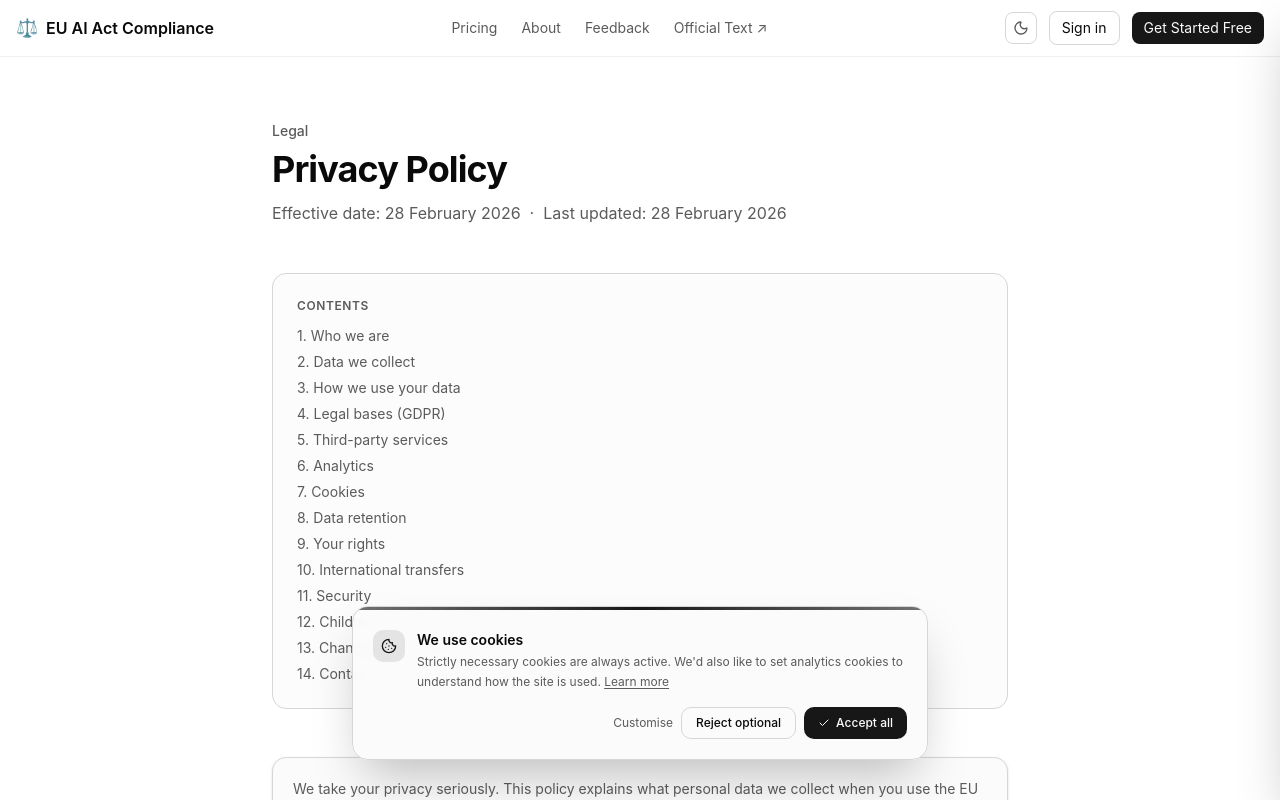
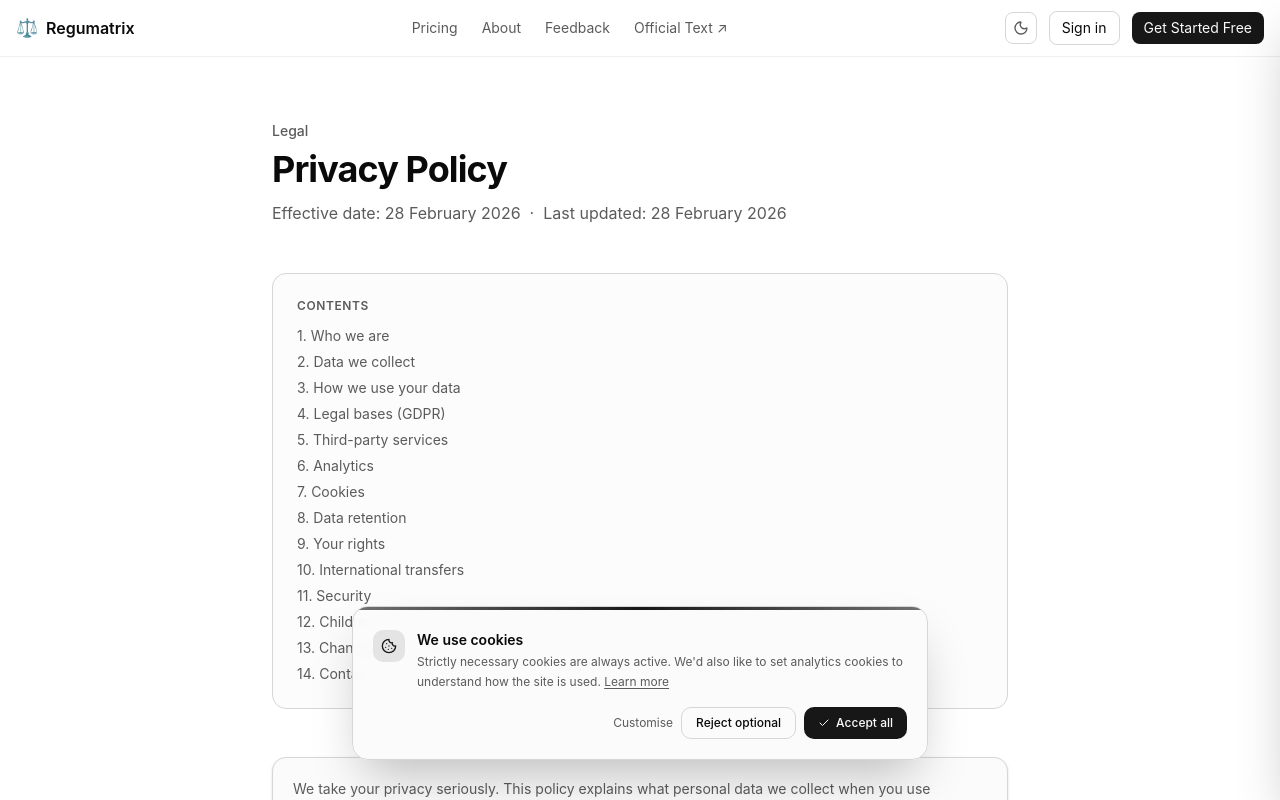
Before and after one commit to ZaZza402/eu-ai-compliance-tool, a Next.js app: page /privacy in a window 1280 px wide. Shown: the top 800 px of the page. Built offline with nearby package versions, Linux system fonts and the light colour scheme; no server answers.

Commit message:
rebrand: rename to Regumatrix across all UI, metadata, PDF, email, package name, env example

```diff
--- a/app/(marketing)/about/page.tsx
+++ b/app/(marketing)/about/page.tsx
@@ -3,7 +3,7 @@ import Link from "next/link";
 import { SignedIn, SignedOut } from "@clerk/nextjs";
 
 export const metadata: Metadata = {
-  title: "Why this tool exists — EU AI Act Compliance Checker",
+  title: "Why this tool exists — Regumatrix",
   description:
     "A developer's honest take on EU AI Act compliance — why this tool was built, what it actually does, and why it's priced the way it is.",
 };
--- a/app/(marketing)/layout.tsx
+++ b/app/(marketing)/layout.tsx
@@ -23,8 +23,8 @@ export default function MarketingLayout({
           {/* Logo */}
           <Link href="/" className="flex items-center gap-2 font-semibold">
             <span className="text-lg leading-none">⚖️</span>
-            <span className="hidden sm:inline-block">EU AI Act Compliance</span>
-            <span className="sm:hidden">EU AI Act</span>
+            <span className="hidden sm:inline-block">Regumatrix</span>
+            <span className="sm:hidden">Regumatrix</span>
           </Link>
 
           {/* Nav links */}
@@ -99,7 +99,7 @@ export default function MarketingLayout({
       <footer className="border-t border-border/40 py-6">
         <div className="container mx-auto max-w-7xl px-4 text-center text-sm text-muted-foreground">
           <p>
-            EU AI Act Compliance Tool — Powered by{" "}
+            Regumatrix — Powered by{" "}
             <a
               href="https://eur-lex.europa.eu/legal-content/EN/TXT/?uri=CELEX%3A32024R1689"
               target="_blank"
--- a/app/(marketing)/page.tsx
+++ b/app/(marketing)/page.tsx
@@ -7,7 +7,7 @@ import type { RiskLevel } from "@/lib/analysis-schema";
 import { TestimonialsSection } from "@/components/marketing/TestimonialsSection";
 
 export const metadata: Metadata = {
-  title: "EU AI Act Compliance Checker — Article-Grounded AI Analysis",
+  title: "Regumatrix — Article-Grounded EU AI Act Compliance Checker",
   description:
     "Instantly determine your EU AI Act risk classification, applicable obligations, and key actions. Grounded in the full 113-article corpus of Regulation (EU) 2024/1689. 3 free analyses on sign-up — no credit card required.",
 };
--- a/app/(marketing)/pricing/page.tsx
+++ b/app/(marketing)/pricing/page.tsx
@@ -3,7 +3,7 @@ import Link from "next/link";
 import { SignedIn, SignedOut } from "@clerk/nextjs";
 
 export const metadata: Metadata = {
-  title: "Pricing — EU AI Act Compliance Checker",
+  title: "Pricing — Regumatrix",
   description:
     "Simple credit-based pricing. Buy once, credits never expire. 3 free analyses on every new account — no credit card required.",
 };
--- a/app/(marketing)/privacy/page.tsx
+++ b/app/(marketing)/privacy/page.tsx
@@ -2,9 +2,9 @@ import type { Metadata } from "next";
 import Link from "next/link";
 
 export const metadata: Metadata = {
-  title: "Privacy Policy — EU AI Act Compliance Tool",
+  title: "Privacy Policy — Regumatrix",
   description:
-    "How we collect, use, and protect your personal data. GDPR-compliant privacy policy for the EU AI Act Compliance Tool.",
+    "How we collect, use, and protect your personal data. GDPR-compliant privacy policy for Regumatrix.",
 };
 
 // ── Helpers ──────────────────────────────────────────────────────────────────
@@ -122,7 +122,7 @@ export default function PrivacyPage() {
         <div className="mb-12 rounded-xl border border-border bg-card p-5 shadow-sm">
           <p className="text-sm leading-relaxed text-muted-foreground">
             We take your privacy seriously. This policy explains what personal
-            data we collect when you use the EU AI Act Compliance Tool, why we
+            data we collect when you use Regumatrix, why we
             collect it, how long we keep it, and what rights you have. This
             policy complies with the General Data Protection Regulation (GDPR)
             and the Irish Data Protection Acts 1988–2018.
@@ -133,7 +133,7 @@ export default function PrivacyPage() {
           {/* 1 */}
           <Section id="controller" title="1. Who we are (Data Controller)">
             <P>
-              The data controller for the EU AI Act Compliance Tool is the
+              The data controller for Regumatrix is the
               operator of this service, reachable at{" "}
               <a
                 href="mailto:support@caustic.app"
--- a/app/(marketing)/terms/page.tsx
+++ b/app/(marketing)/terms/page.tsx
@@ -4,7 +4,7 @@ import Link from "next/link";
 export const metadata: Metadata = {
   title: "Terms of Use",
   description:
-    "Terms of Use for the EU AI Act Compliance Tool — read before using the service.",
+    "Terms of Use for Regumatrix — read before using the service.",
 };
 
 // ── Helpers ──────────────────────────────────────────────────────────────────
@@ -107,7 +107,7 @@ export default function TermsPage() {
           {/* 1 */}
           <Section id="service" title="1. About the Service">
             <P>
-              The EU AI Act Compliance Tool (&ldquo;the Service&rdquo;,
+              Regumatrix (&ldquo;the Service&rdquo;,
               &ldquo;we&rdquo;, &ldquo;us&rdquo;) is a web application that
               helps individuals and organisations understand how Regulation (EU)
               2024/1689 — the EU AI Act — may apply to an AI system they
--- a/app/api/contact/route.ts
+++ b/app/api/contact/route.ts
@@ -24,7 +24,7 @@ export async function POST(req: NextRequest) {
   }
 
   const text = [
-    `New feedback from EU AI Act Compliance Tool`,
+    `New feedback from Regumatrix`,
     ``,
     `Message:`,
     message,
@@ -41,7 +41,7 @@ export async function POST(req: NextRequest) {
         "Content-Type": "application/json",
       },
       body: JSON.stringify({
-        from: `EU AI Act Compliance Tool <${FROM_EMAIL}>`,
+        from: `Regumatrix <${FROM_EMAIL}>`,
         to: [TO_EMAIL],
         reply_to: email ?? undefined,
         subject: "New feedback submission",
--- a/app/layout.tsx
+++ b/app/layout.tsx
@@ -12,27 +12,29 @@ const inter = Inter({
 
 export const metadata: Metadata = {
   title: {
-    default: "EU AI Act Compliance Tool",
-    template: "%s | EU AI Act Compliance",
+    default: "Regumatrix",
+    template: "%s | Regumatrix",
   },
   description:
-    "AI-powered compliance checker grounded in the full EU AI Act (Regulation EU 2024/1689). Understand your risk classification, obligations, and required actions in minutes.",
+    "AI-powered EU AI Act compliance checker grounded in the full Regulation EU 2024/1689. Understand your risk classification, obligations, and required actions in minutes.",
   keywords: [
     "EU AI Act",
     "AI compliance",
+    "Regumatrix",
     "GPAI",
     "high-risk AI",
     "AI regulation",
     "AIA",
+    "regumatrix.eu",
   ],
-  authors: [{ name: "EU AI Act Compliance Tool" }],
+  authors: [{ name: "Regumatrix" }],
   openGraph: {
     type: "website",
     locale: "en_GB",
-    title: "EU AI Act Compliance Tool",
+    title: "Regumatrix — EU AI Act Compliance Checker",
     description:
       "AI-powered compliance checker grounded in the full EU AI Act (Regulation EU 2024/1689).",
-    siteName: "EU AI Act Compliance Tool",
+    siteName: "Regumatrix",
   },
 };
 
--- a/components/analysis/PdfDocument.tsx
+++ b/components/analysis/PdfDocument.tsx
@@ -522,9 +522,9 @@ export function ComplianceReportPdf({
   return (
     <Document
       title="EU AI Act Compliance Report"
-      author="EU AI Act Compliance Tool"
+      author="Regumatrix"
       subject="AI System Compliance Analysis"
-      creator="EU AI Act Compliance Platform"
+      creator="Regumatrix"
     >
       <Page size="A4" style={s.page}>
         {/* ── Page Header ─────────────────────────────────────────────── */}
@@ -591,7 +591,7 @@ export function ComplianceReportPdf({
         {/* ── Footer (fixed on every page) ────────────────────────────── */}
         <View style={s.footer} fixed>
           <View style={s.footerLeft}>
-            <Text style={s.footerLogo}>EU AI ACT COMPLIANCE PLATFORM</Text>
+            <Text style={s.footerLogo}>REGUMATRIX</Text>
             <Text style={s.footerDisclaimer}>
               This report is informational only and does not constitute legal
               advice. Engage qualified legal counsel for formal compliance
@@ -667,9 +667,9 @@ export function StructuredComplianceReportPdf({
   return (
     <Document
       title="EU AI Act Compliance Report"
-      author="EU AI Act Compliance Tool"
+      author="Regumatrix"
       subject="AI System Compliance Analysis"
-      creator="EU AI Act Compliance Platform"
+      creator="Regumatrix"
     >
       <Page size="A4" style={s.page}>
         {/* ── Page Header ─────────────────────────────────────────────── */}
@@ -935,7 +935,9 @@ export function StructuredComplianceReportPdf({
             ]}
           >
             <View style={s.sectionHeader} wrap={false}>
-              <Text style={[s.sectionNumber, { backgroundColor: "#16a34a" }]}>8</Text>
+              <Text style={[s.sectionNumber, { backgroundColor: "#16a34a" }]}>
+                8
+              </Text>
               <Text style={[s.sectionTitle, { color: "#14532d" }]}>
                 What This Means For You — Plain Language Summary
               </Text>
@@ -968,7 +970,7 @@ export function StructuredComplianceReportPdf({
         {/* ── Footer (fixed on every page) ────────────────────────────── */}
         <View style={s.footer} fixed>
           <View style={s.footerLeft}>
-            <Text style={s.footerLogo}>EU AI ACT COMPLIANCE PLATFORM</Text>
+            <Text style={s.footerLogo}>REGUMATRIX</Text>
             <Text style={s.footerDisclaimer}>
               This report is informational only and does not constitute legal
               advice. Engage qualified legal counsel for formal compliance
--- a/components/analysis/StructuredAnalysisDisplay.tsx
+++ b/components/analysis/StructuredAnalysisDisplay.tsx
@@ -448,7 +448,8 @@ export function StructuredAnalysisDisplay({
           </div>
           <div className="border-t border-emerald-500/20 px-5 pb-5 pt-4">
             <p className="mb-3 text-xs font-medium text-emerald-700 dark:text-emerald-400">
-              A plain English explanation of the analysis above — no legal terminology.
+              A plain English explanation of the analysis above — no legal
+              terminology.
             </p>
             <MarkdownProse content={result.plainLanguageSummary} />
           </div>
--- a/package.json
+++ b/package.json
@@ -1,5 +1,5 @@
 {
-  "name": "eu-ai-act-compliance",
+  "name": "regumatrix",
   "version": "0.1.0",
   "private": true,
   "scripts": {
```
Also changed, not shown: 1 other file (tests, documents, lock files or other folders).
